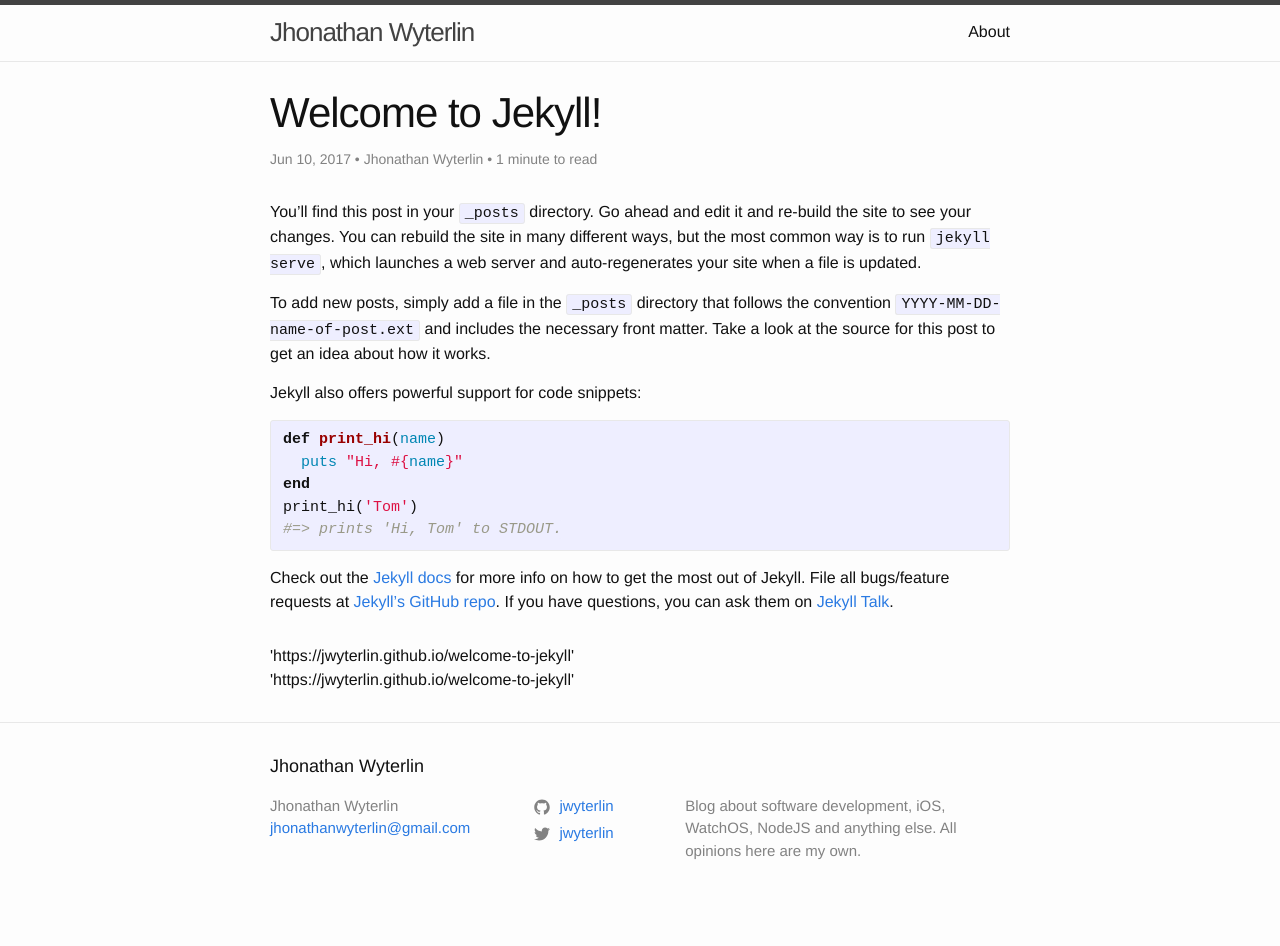
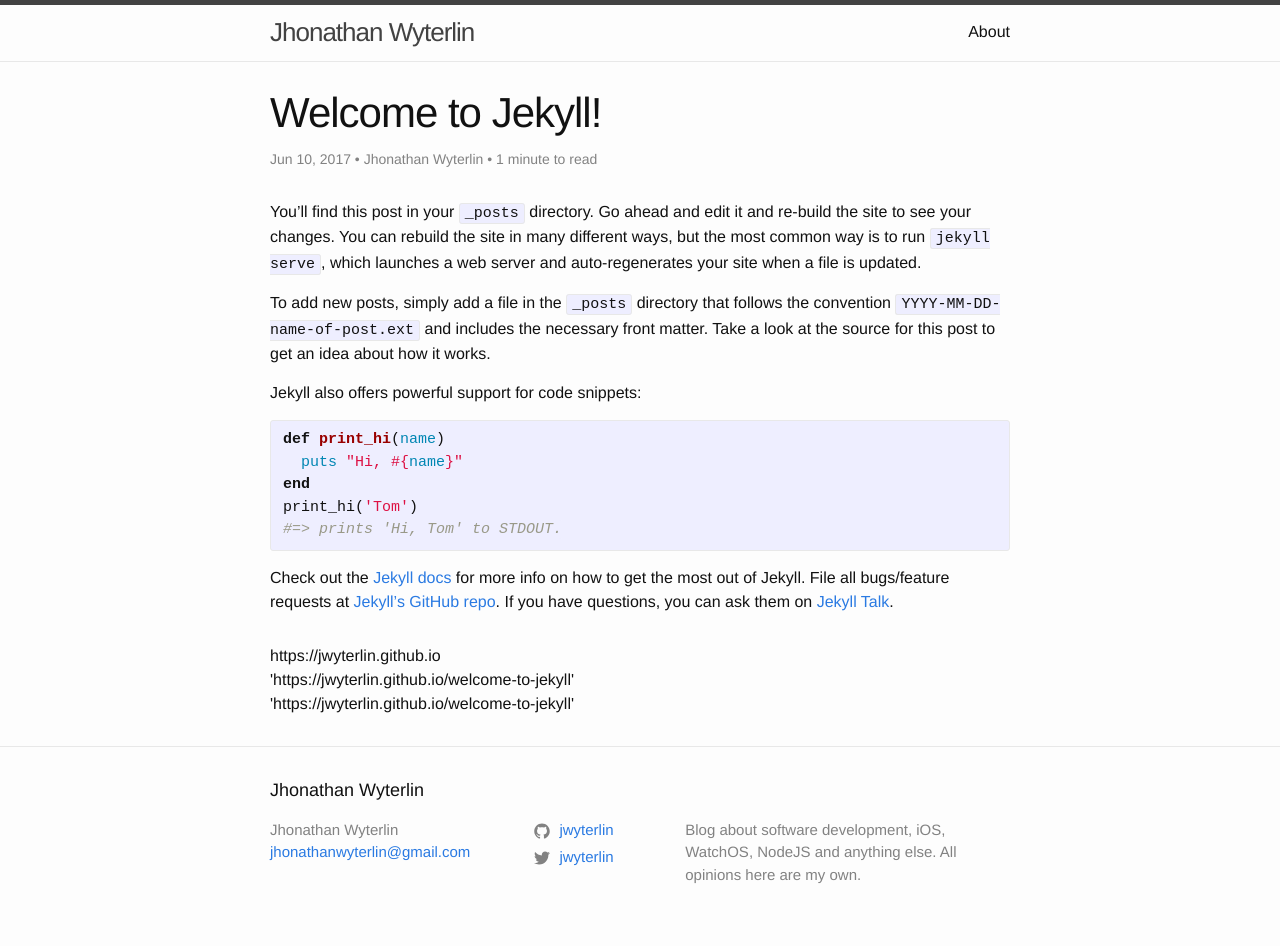
Before and after one commit to jwyterlin/jwyterlin.github.io, a Jekyll site: the page built from _posts/2017-06-10-welcome-to-jekyll.markdown, in a window 1280 px wide. Built offline with Jekyll 4.4.1, drawn with Linux system fonts in a browser that asks for light colours; comment, search, counter and statistics services are not loaded; before the commit the page ends 922 px from its top, so only the background shows below that; part of the change alters nothing that is shown.

Commit message:
Testing disqus_comments.html

```diff
--- a/_includes/disqus_comments.html
+++ b/_includes/disqus_comments.html
@@ -1,5 +1,6 @@
 {% if page.comments != false and jekyll.environment == "production" %}
 
+  <div>https://jwyterlin.github.io</div>
   <div>'https://jwyterlin.github.io{{ page.url }}'</div>
   <div>'{{ page.url | absolute_url }}'</div>
   <div id="disqus_thread"></div>
```
